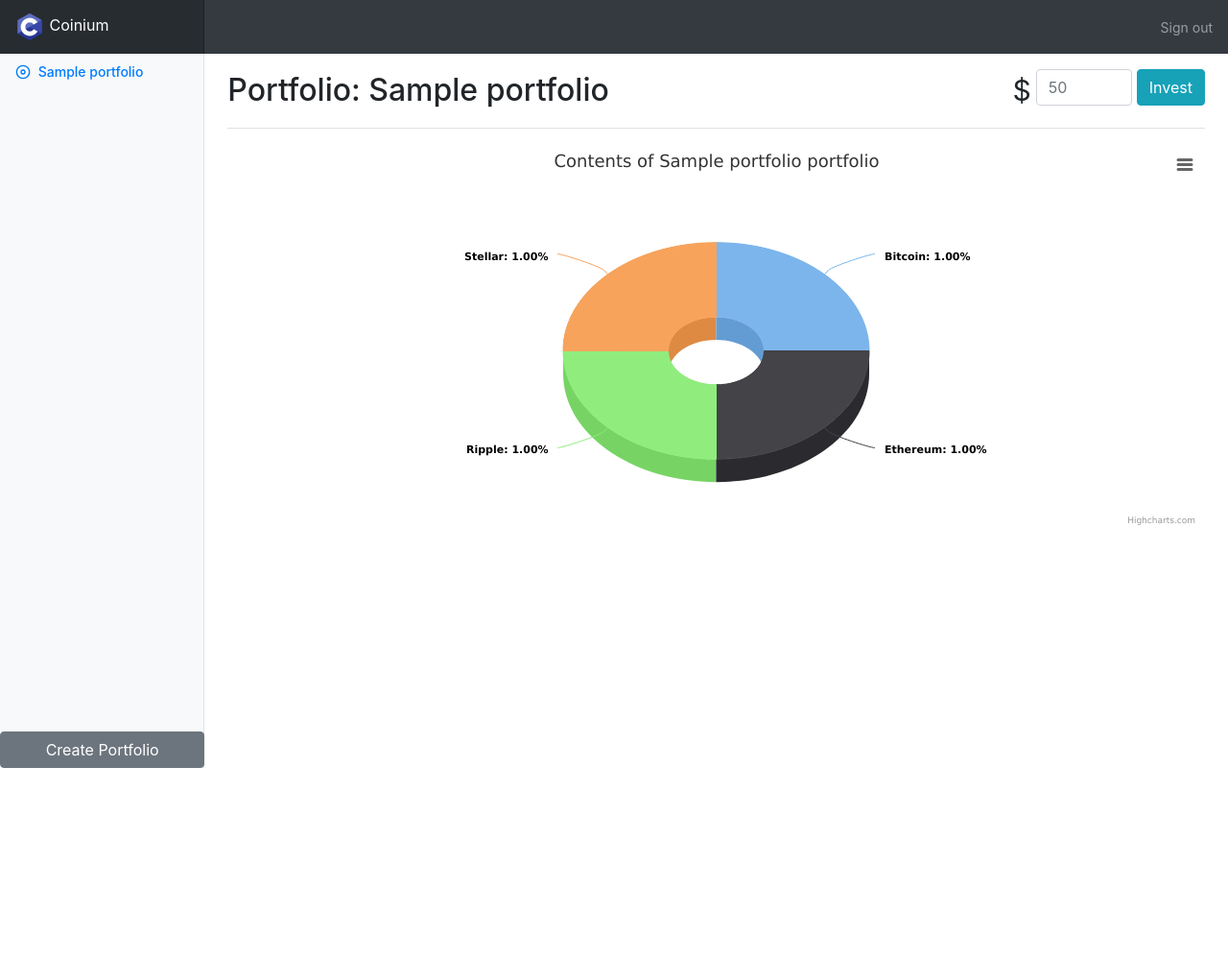
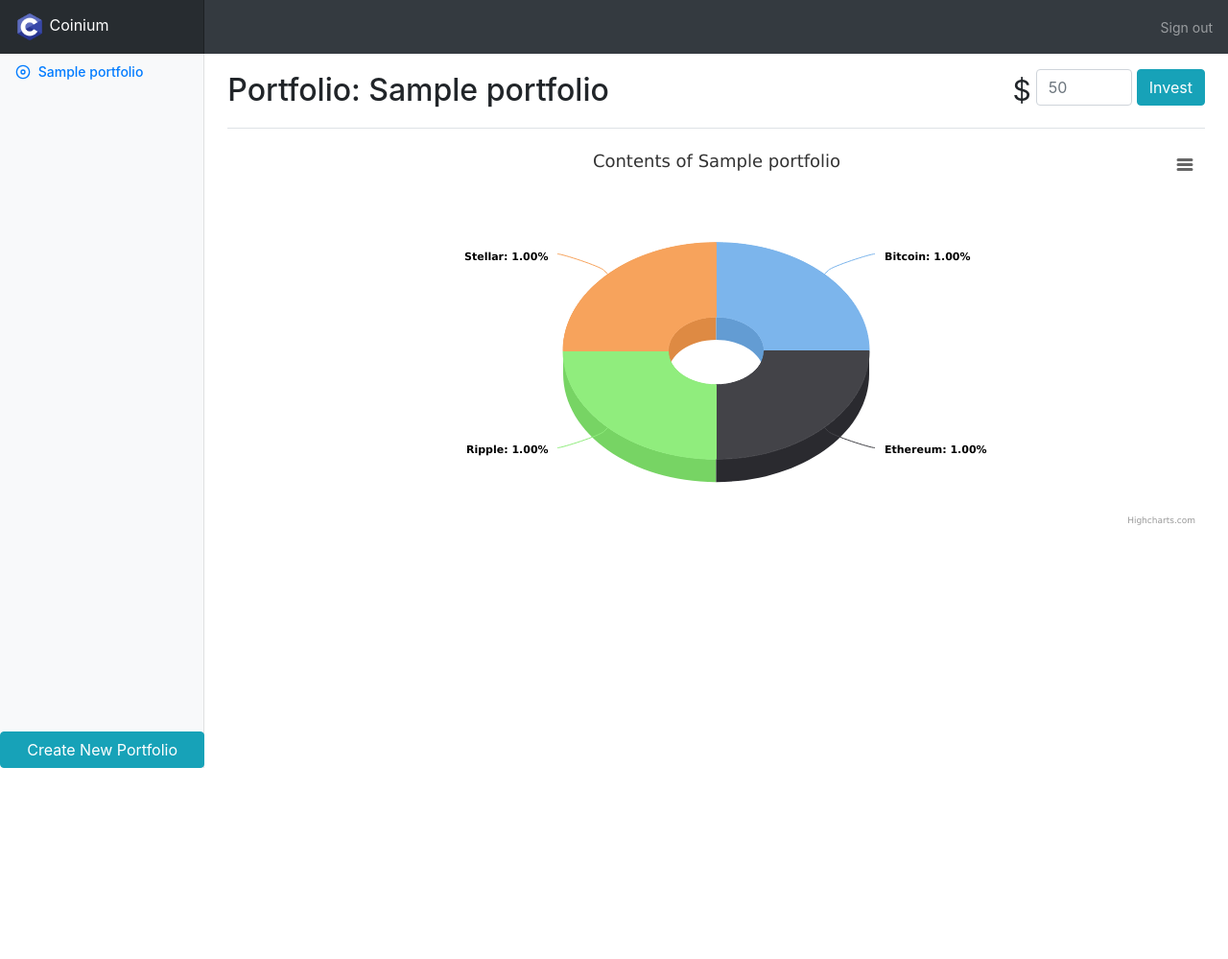
Before and after one commit to seckin/coinium, a Django app: template mysite/polls/templates/polls/portfolio.html in a window 1280 px wide. Shown: the top 999 px of the page at 96% size. Run offline with Django 3.2, Linux system fonts and the light colour scheme; tables that the repository leaves empty hold one stand-in row (values such as "Sample post"); the template is opened without the code that fills it: values that come from a table or form of the project are taken from there, most other values are stand-ins (such as "Sample title", 1, 10 or a date in 2020); data that the repository does not hold is empty; some libraries are stand-ins or nearby versions.

Commit message:
small improvements

```diff
--- a/mysite/polls/templates/polls/portfolio.html
+++ b/mysite/polls/templates/polls/portfolio.html
@@ -68,7 +68,7 @@
           </div>
         <div>
           <a href="{% url 'polls:newportfolio' %}">
-            <button class="btn btn-mid btn-secondary btn-block" style="position: absolute;bottom: 0;left: 0;" type="submit">Create Portfolio</button>
+            <button class="btn btn-mid btn-info btn-block" style="position: absolute;bottom: 0;left: 0;" type="submit">Create New Portfolio</button>
           </a>
         </div>
       </nav>
@@ -131,7 +131,7 @@ Highcharts.chart('container', {
         }
     },
     title: {
-        text: 'Contents of {{portfolio}} portfolio'
+        text: 'Contents of {{portfolio}}'
     },
     subtitle: {
         text: ''
@@ -259,8 +259,10 @@ $.getJSON(
           </div>
         </div>
         <script>
-            $("#mymodalbutton").click(function(){
-                console.log("mymodal clicked");
+            $("#mymodalbutton").click(function(event){
+                if (!$("#usd_amt_id").val()) {
+                    return false;
+                }
                 usd_amt = parseInt($("#usd_amt_id").val());
                 btc_amt = (usd_amt * parseFloat($("#values").attr("btc_pct")) / 100.0) / parseFloat($("#values").attr("btc_latest_val"));
                 btc_amt = btc_amt.toFixed(10);
```
